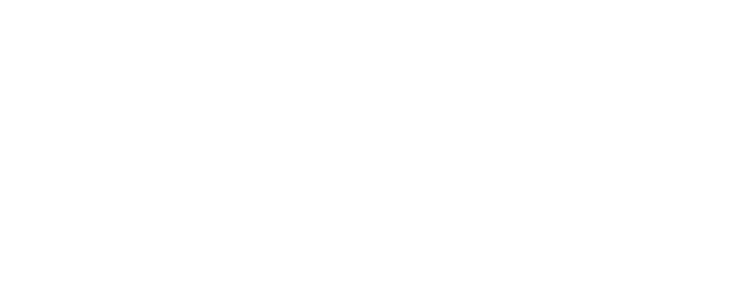
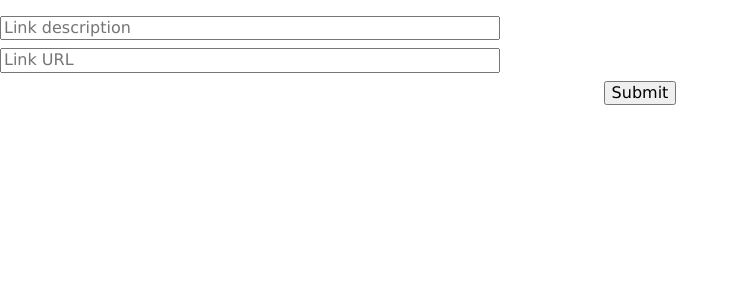
Before and after one commit to elenamarinaki/hackernews-react-apollo, a React (Create React App) app: page / in a window 1280 px wide. Shown: the top 300 px of the page, without its empty margins (0-739 px from the left). Built offline with nearby package versions, Linux system fonts and the light colour scheme.

Commit message:
testing mutation in Apollo

```diff
--- a/src/components/App.js
+++ b/src/components/App.js
@@ -1,10 +1,12 @@
 import "../styles/App.css"
 import { LinkList } from "./LinkList"
+import { CreateLink } from "./CreateLink"
 
 function App() {
   return (
     <div className='App'>
       <LinkList />
+      <CreateLink />
     </div>
   )
 }
--- a/src/components/CreateLink.js
+++ b/src/components/CreateLink.js
@@ -35,6 +35,9 @@
         onSubmit={(e) => {
           e.preventDefault()
           createLink()
+          //   log
+          console.log("createLink is: ", createLink())
+          console.log("formState is: ", formState)
         }}
       >
         <div className='flex flex-column mt3'>
```
Also changed, not shown: 1 other file (tests, documents, lock files or other folders).
